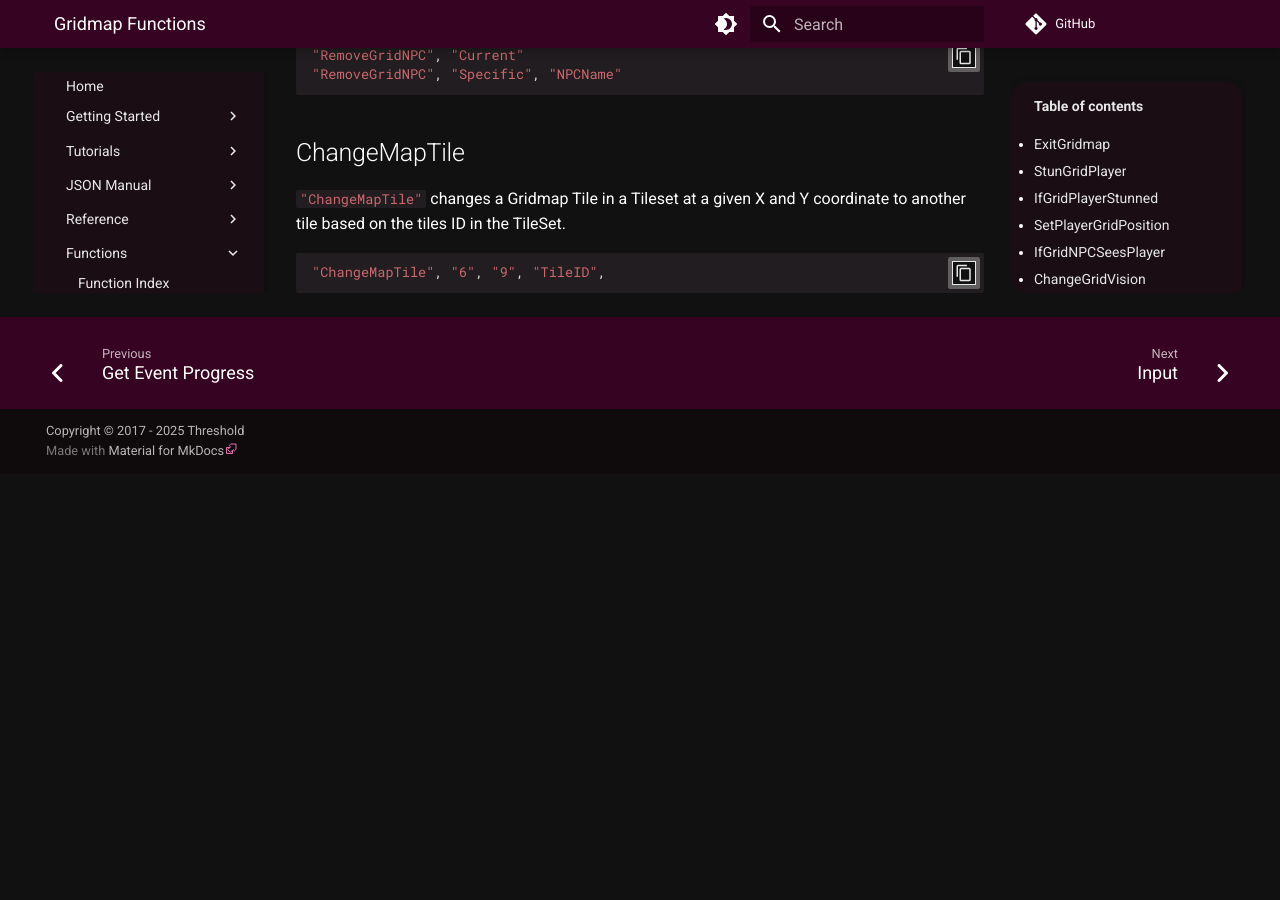
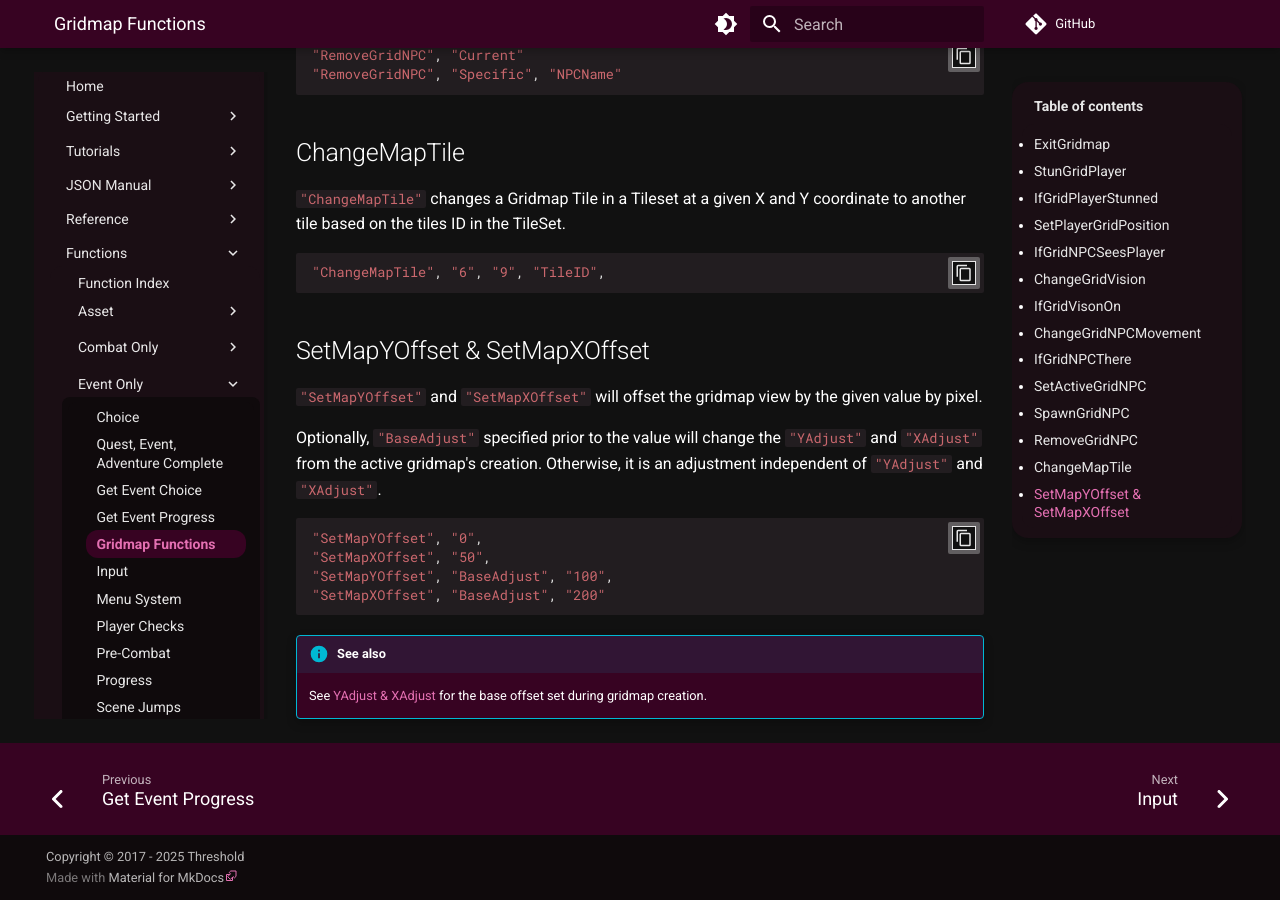
Before and after one commit to feltcute/ModdingDocsMGD, an MkDocs documentation site: the page built from docs/Functions/EventOnly/GridmapFunctions.md, in a window 1280 px wide and 900 px high, scrolled down 3872 px. Built offline with MkDocs 1.6.1 and Material for MkDocs 9.7.7, drawn with Linux system fonts in a browser that asks for light colours; plug-ins that fetch from the network failed and are left out; comment, search, counter and statistics services are not loaded; before the commit the page ends 4346 px from its top, so only the background shows below that.

Commit message:
gridmap offsets

````diff
--- a/docs/Functions/EventOnly/GridmapFunctions.md
+++ b/docs/Functions/EventOnly/GridmapFunctions.md
@@ -191,3 +191,21 @@
 ``` json
 "ChangeMapTile", "6", "9", "TileID",
 ```
+
+## SetMapYOffset & SetMapXOffset <a id="setmapyoffset-setmapxoffset"></a>
+
+`"SetMapYOffset"` and `"SetMapXOffset"` will offset the gridmap view by the given value by pixel.
+
+Optionally, `"BaseAdjust"` specified prior to the value
+will change the `"YAdjust"` and `"XAdjust"` from the active
+gridmap's creation. Otherwise, it is an adjustment independent of `"YAdjust"` and `"XAdjust"`.
+
+``` json
+"SetMapYOffset", "0",
+"SetMapXOffset", "50",
+"SetMapYOffset", "BaseAdjust", "100",
+"SetMapXOffset", "BaseAdjust", "200"
+```
+!!! info "See also"
+
+    See [YAdjust & XAdjust](../../Reference/Gridmap.md#yadjust-xadjust) for the base offset set during gridmap creation.
````
Also changed, not shown: docs/Reference/Gridmap.md (+29 -25 lines), 1 other file.
